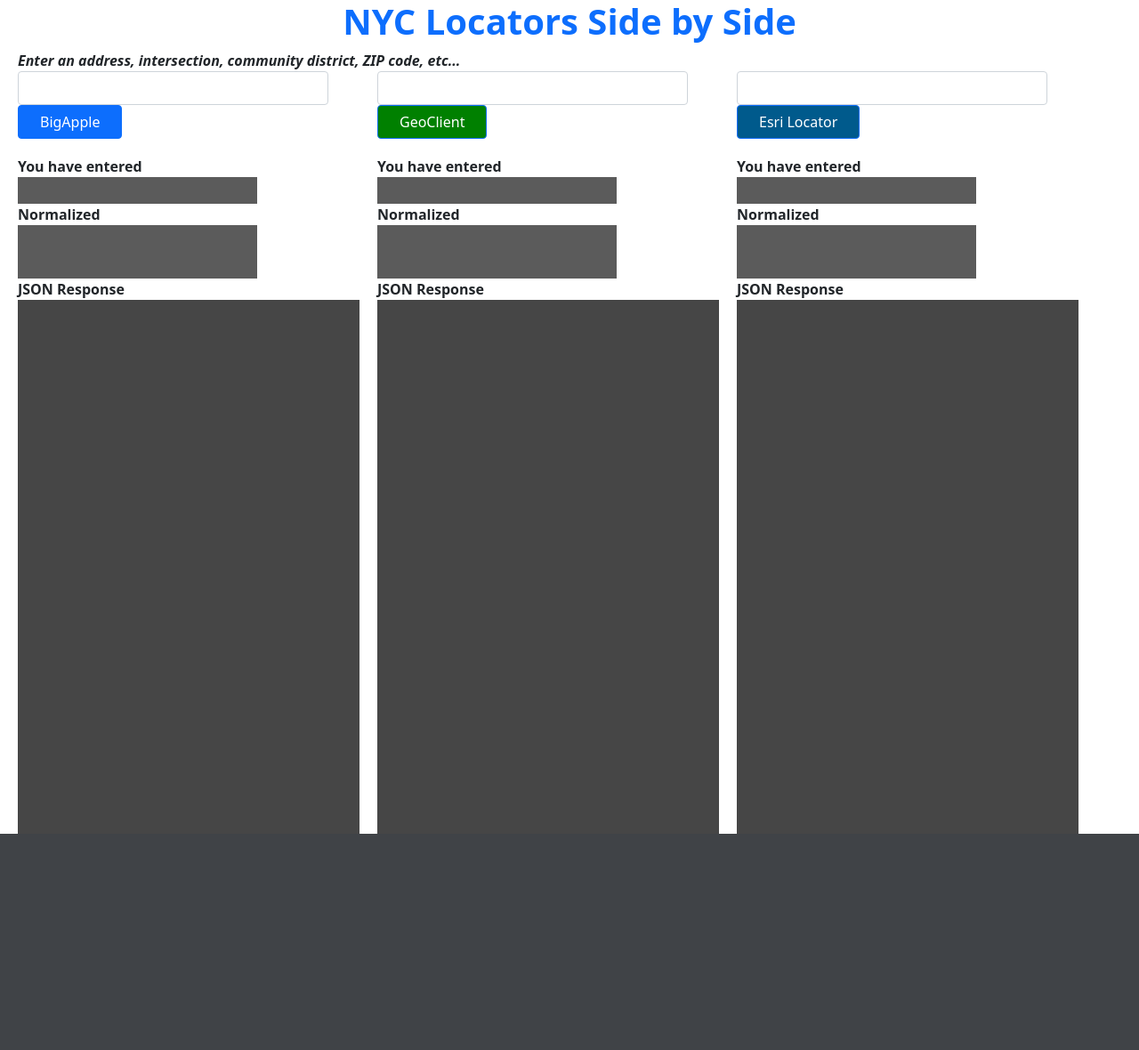
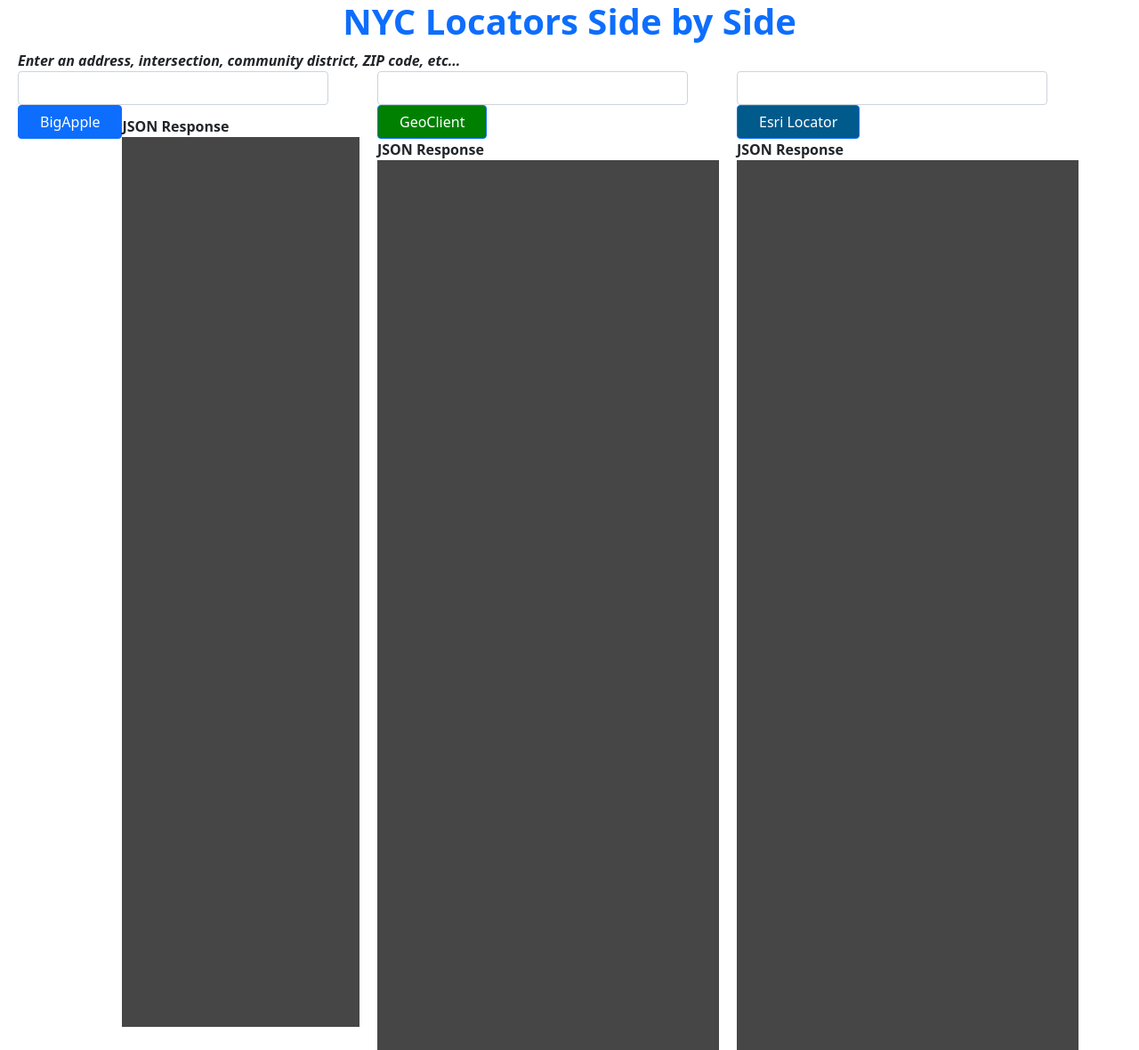
Before and after one commit to cchendoitt/geonyc, a Flask app: page / in a window 1280 px wide. Shown: the whole page at 89% size. Before the commit the page ends 937 px from the top, so only its background shows below. Run offline with Flask 2, Linux system fonts and the light colour scheme; some libraries are stand-ins or nearby versions.

Commit message:
simple UI

```diff
--- a/templates/index.html
+++ b/templates/index.html
@@ -41,13 +41,12 @@
         }
         .response {
           clear: both;
-          margin-top: 45px;
         }
         .json-section {
           overflow-y: auto;
           background-color: #464646;
           color: white;
-          min-height: 600px;
+          min-height: 1000px;
         }
         .place-holder {
           float: left;
@@ -76,13 +75,9 @@
           data: {name: document.getElementById("geolocator-input").value},
           success: function(res) {
             var j = JSON.stringify(res, null, 2);
-
-            document.getElementById('geolocator-entered').innerHTML = geolocator_input;
-            document.getElementById('geolocator-normalized').innerHTML = "";
             document.getElementById('geolocator-json').innerHTML = '<pre>' + j + '</pre>';
           },
           error: function(res) {
-              document.getElementById('geolocator-normalized').innerHTML = '';
               document.getElementById('geolocator-json').innerHTML = '';
             }
         });
@@ -96,13 +91,9 @@
             success: function(res) {
               var j2 = JSON.stringify(res, null, 2);
 
-              document.getElementById('geoclient-entered').innerHTML = geoclient_input;
-              document.getElementById('geoclient-normalized').innerHTML = "";
-
               document.getElementById('geoclient-json').innerHTML = '<pre>' + j2 + '</pre>';
             },
             error: function(res) {
-              document.getElementById('geoclient-normalized').innerHTML = '';
               document.getElementById('geoclient-json').innerHTML = '';
             }
           });
@@ -116,17 +107,13 @@
             success: function(res) {
               var j3 = JSON.stringify(res, null, 2);
 
-              document.getElementById('esrilocator-entered').innerHTML = esrilocator_input;
               if (res.candidates.length > 0) {
-                document.getElementById('esrilocator-normalized').innerHTML = res.candidates[0].address;
-                document.getElementById('esrilocator-json').innerHTML = '<pre>' + j3 + '</pre>';
+                   document.getElementById('esrilocator-json').innerHTML = '<pre>' + j3 + '</pre>';
               } else {
-                document.getElementById('esrilocator-normalized').innerHTML = '';
                 document.getElementById('esrilocator-json').innerHTML = 'entered location not found!'
               }
             },
             error: function(res) {
-              document.getElementById('esrilocator-normalized').innerHTML = '';
               document.getElementById('esrilocator-json').innerHTML = '';
             }
           });
@@ -151,28 +138,14 @@
           </div>
         </form>
       </div>
-      <div class="response">
-        <div class="entered-label">
-          You have entered
-        </div>
-        <div class="entered-section" id="geolocator-entered">
-          {{location}}
-        </div>
 
-
-        <div class="normalized-label">
-            Normalized
-        </div>
-        <div class="normalized-section" id="geolocator-normalized"></div>
-
-        <div>
-          <div class="code-header">
+      <div>
+        <div class="code-header">
             <div class="json-response-label">
               JSON Response
               <a href="#" class="float-right copy-clipboard"><i onclick="json_copy()" class="fa fa-files-o" aria-hidden="true"></i></a>
             </div>
             <div class="json-section" id="geolocator-json"></div>
-          </div>
         </div>
       </div>
     </div>
@@ -188,18 +161,6 @@
         </form>
       </div>
       <div class="response">
-        <div class="entered-label">
-          You have entered
-        </div>
-        <div class="entered-section" id="geoclient-entered">
-        </div>
-
-        <div class="normalized-label">
-          Normalized
-        </div>
-        <div class="normalized-section" id="geoclient-normalized">
-        </div>
-
         <div>
           <div class="code-header">
             <div class="json-response-label">
@@ -224,16 +185,6 @@
         </form>
       </div>
       <div class="response">
-        <div class="entered-label">
-          You have entered
-        </div>
-        <div class="entered-section" id="esrilocator-entered">
-        </div>
-        <div class="normalized-label">
-          Normalized
-        </div>
-        <div class="normalized-section" id="esrilocator-normalized">
-        </div>
         <div>
           <div class="code-header">
             <div class="json-response-label">
```
